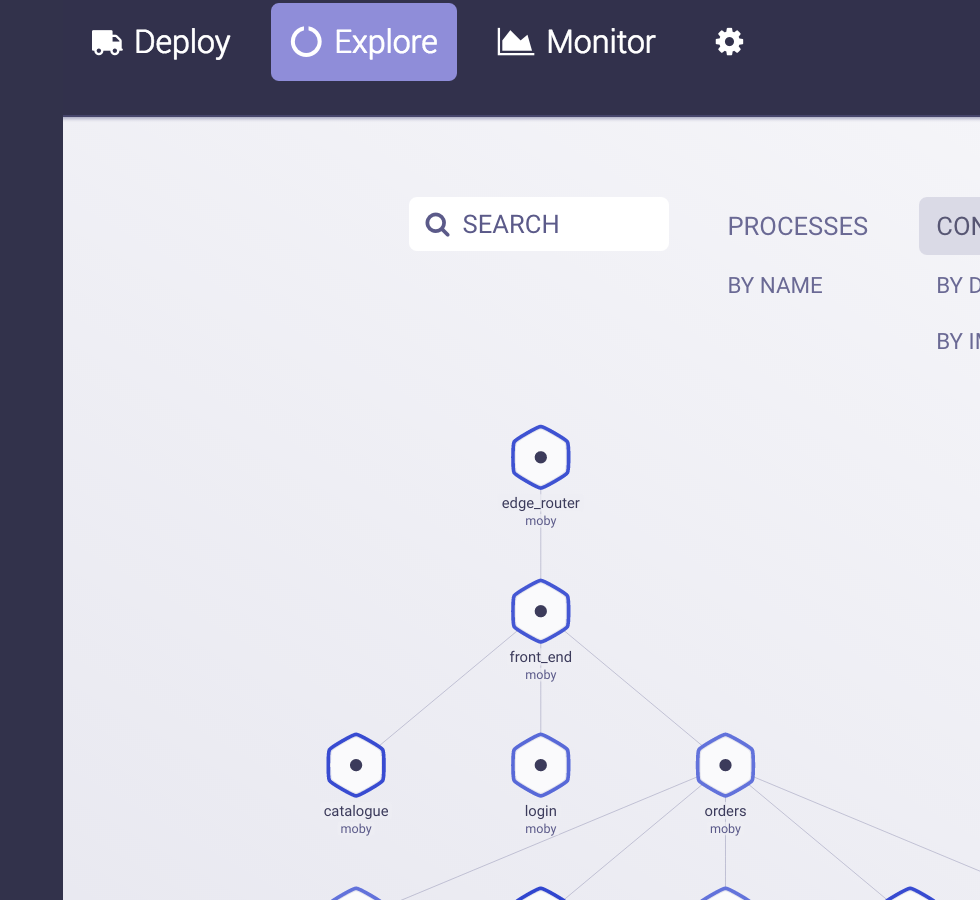
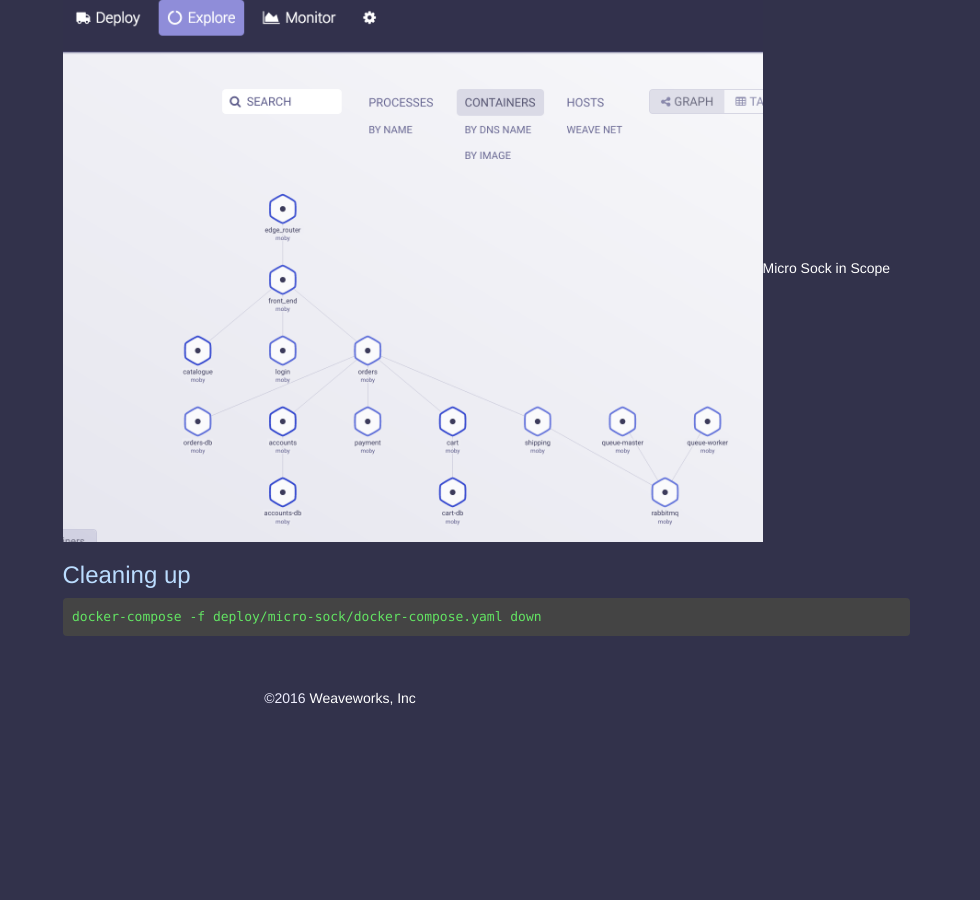
Before and after one commit to microservices-demo/microservices-demo.github.io, a Jekyll site: the page built from deployment/micro-sock.md, in a window 1280 px wide and 900 px high, scrolled down 854 px. Shown: the whole window, without its empty margins (300-1280 px from the left). Built offline with Jekyll 4.4.1, drawn with Linux system fonts in a browser that asks for light colours; nearby versions of some CDN libraries; our own code applies the rules of GitHub Pages for plain Markdown files; after the commit the page ends 1572 px from its top, so only the background shows below that.

Commit message:
added a section for tkaing down the micro sock application and changed to HTML picture link to limit the size of the picture

```diff
--- a/deployment/micro-sock.md
+++ b/deployment/micro-sock.md
@@ -47,4 +47,12 @@
 
 Once you started the application using Docker Compose, you can visit [Weave Cloud](http://cloud.weave.works/) to see how the containers are connected to each other. You should be seeing something like this:
 
-![Micro Sock in Scope](https://github.com/microservices-demo/microservices-demo.github.io/raw/master/assets/micro-sock-scope.png)
+<a href="url"><img src="https://github.com/microservices-demo/microservices-demo.github.io/raw/master/assets/micro-sock-scope.png" width="700" >Micro Sock in Scope</a>
+
+### Cleaning up
+
+<!-- deploy-doc-start destroy-infrastructure -->
+
+    docker-compose -f deploy/micro-sock/docker-compose.yaml down
+
+<!-- deploy-doc-end -->
```
